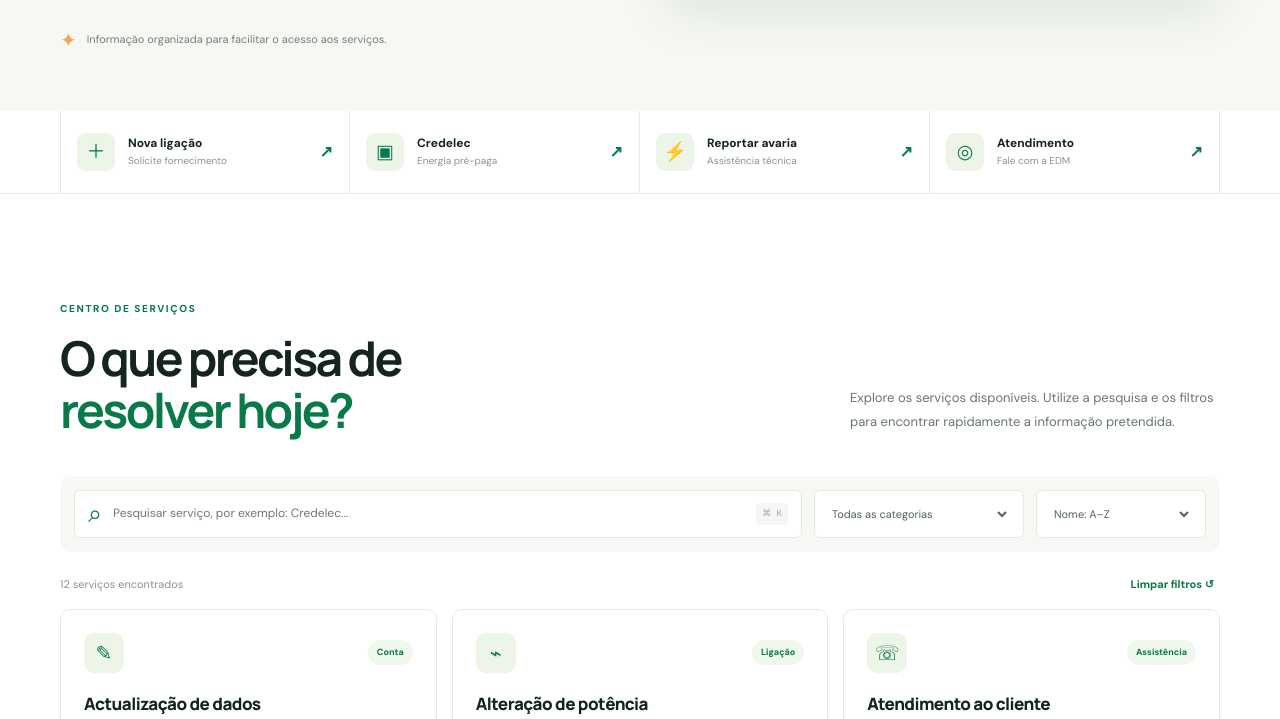
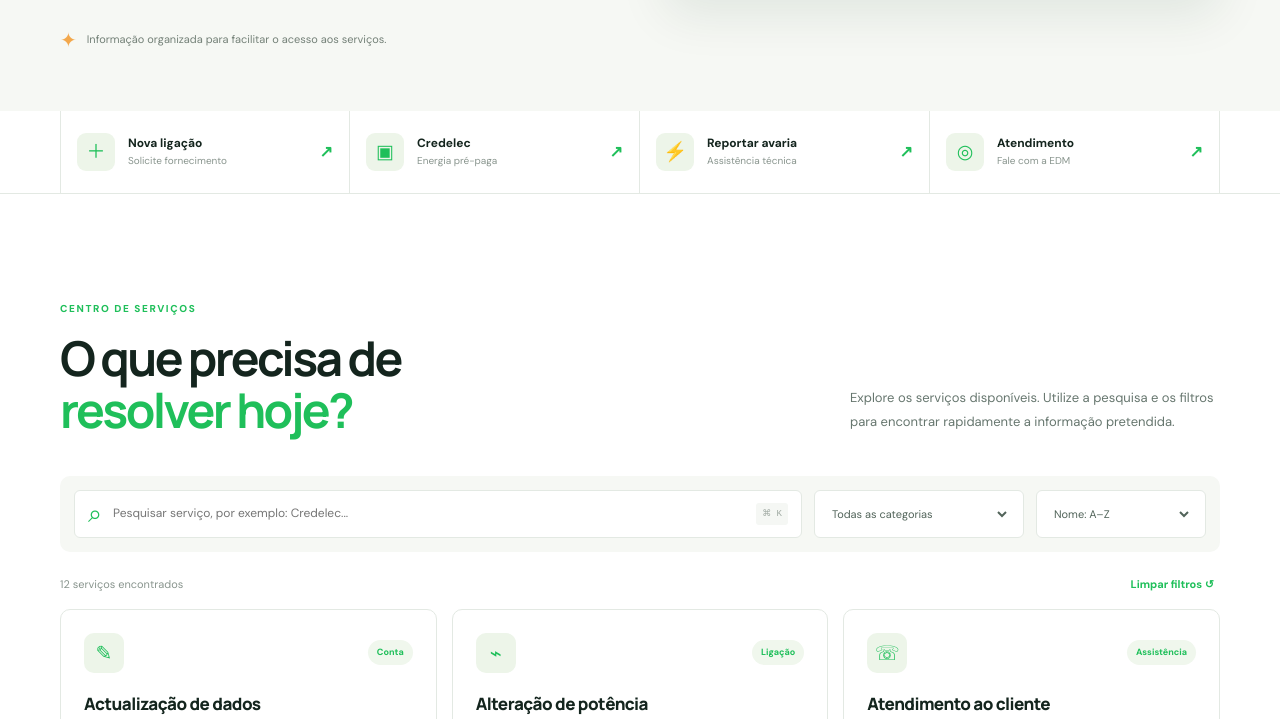
Before and after one commit to FernandoManue/Projeto_EDM, a plain HTML site: page index.html in a window 1280 px wide. Shown: the part 633-1352 px from the top of the page. Drawn offline with Linux system fonts and the light colour scheme.

Commit message:
secund commit

```diff
--- a/script.js
+++ b/script.js
@@ -137,8 +137,7 @@ document.getElementById('serviceForm').addEventListener('submit',event=>{
   if(!name||!description)return;
   const id=`custom-${Date.now()}`;
   services.push({
-    id,name,category,description,url:'https://www.edm.co.mz/portal-cliente/inicio',icon:'✦'
-  });
+    id,name,category,description,url:'https://www.edm.co.mz/portal-cliente/inicio',icon:'✦'});
   saveServices();
   event.target.reset();
   resetFilters();
--- a/style.css
+++ b/style.css
@@ -1,4 +1,4 @@
-:root{--green:#087a48;
+:root{--green:hwb(142 12% 25%);
     --green-dark:#075735;
     --lime:#c5e86c;
     --ink:#14251e;
```
Also changed, not shown: index.html (+2 -1 lines), 1 other file.
